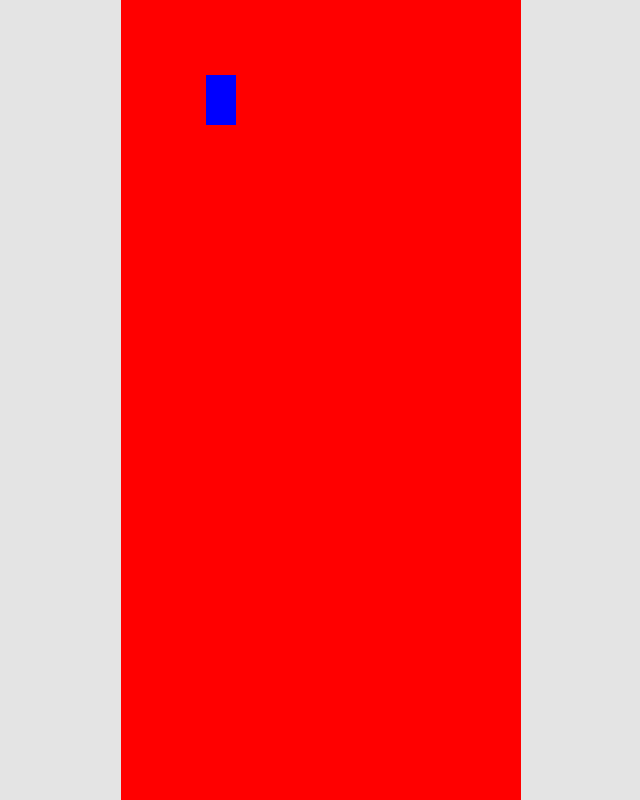
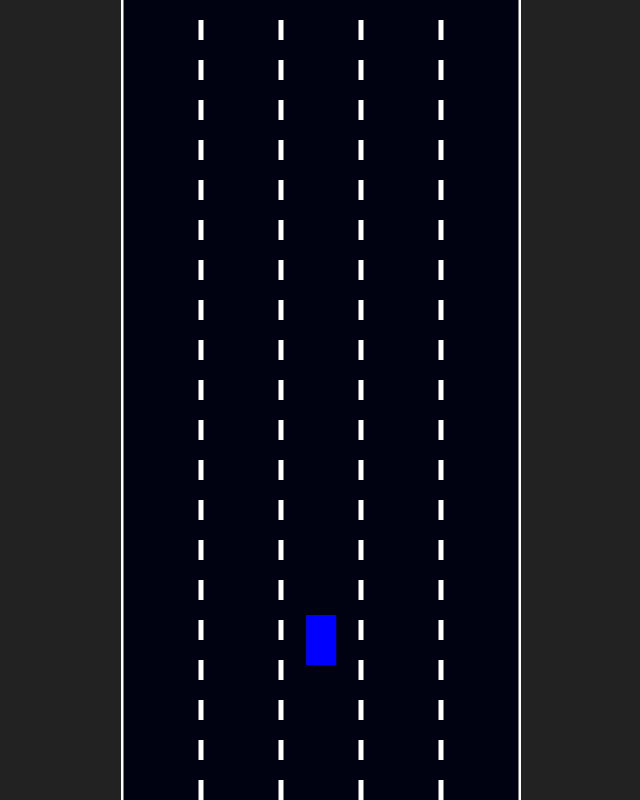
Before and after one commit to WashingtonYandun/Toreto, a plain HTML site: page index.html in a window 1280 px wide. Shown: the whole page, without its empty margins (319-959 px from the left). Drawn offline with Linux system fonts and the light colour scheme.

Commit message:
feat: Road generation implemented

```diff
--- a/css/style.css
+++ b/css/style.css
@@ -6,11 +6,11 @@
 .container {
     max-width: 100%;
     min-height: 100vh;
-    background-color: rgb(228, 228, 228);
+    background-color: #222222;
     display: flex;
     justify-content: center;
     align-items: center;
 }
 #canvas {
-    background-color: red;
+    background-color: #000111;
 }
--- a/index.html
+++ b/index.html
@@ -12,6 +12,8 @@
         <script defer type="module" src="js/main.js"></script>
         <script defer type="module" src="js/car.js"></script>
         <script defer type="module" src="js/controls.js"></script>
+        <script defer type="module" src="js/road.js"></script>
+        <script defer type="module" src="js/utils.js"></script>
     </head>
     <body>
         <div class="container">
--- a/js/car.js
+++ b/js/car.js
@@ -8,9 +8,10 @@ class Car {
         this.height = height;
 
         this.speed = 0;
-        this.aceleration = 0.1;
-        this.maxSpeed = 5;
-        this.friction = 0.02;
+        this.aceleration = 0.2;
+        this.maxSpeed = 4;
+        this.friction = 0.045;
+        this.rotation = 0.02;
 
         this.angle = 0;
 
@@ -68,10 +69,10 @@ class Car {
             const flip = this.speed > 0 ? 1 : -1;
             // rotation of the car
             if (this.controls.right) {
-                this.angle -= this.aceleration * flip;
+                this.angle -= this.rotation * flip;
             }
             if (this.controls.left) {
-                this.angle += this.aceleration * flip;
+                this.angle += this.rotation * flip;
             }
         }
 
--- a/js/main.js
+++ b/js/main.js
@@ -1,5 +1,5 @@
 import { Car } from "./car.js";
-import { Controls } from "./controls.js";
+import { Road } from "./road.js";
 
 const canvas = document.getElementById("canvas");
 const ctx = canvas.getContext("2d");
@@ -7,16 +7,21 @@ const ctx = canvas.getContext("2d");
 canvas.width = 400;
 canvas.height = window.innerHeight;
 
-const car = new Car(100, 100, 30, 50);
-car.draw(ctx);
-
-animate();
+const road = new Road(canvas.width / 2, canvas.width);
+const car = new Car(road.getLaneCenter(2), 100, 30, 50);
 
 function animate() {
     ctx.clearRect(0, 0, canvas.width, canvas.height);
+    car.update();
 
-    car.update();
+    ctx.save();
+    ctx.translate(0, -car.y + canvas.height * 0.8);
+
+    road.draw(ctx);
     car.draw(ctx);
 
+    ctx.restore();
     requestAnimationFrame(animate);
 }
+
+animate();
--- /dev/null
+++ b/js/road.js
@@ -0,0 +1,73 @@
+import { lerp } from "./utils.js";
+
+class Road {
+    constructor(x, width, laneCount = 5) {
+        const infinity = 100_000;
+
+        this.x = x;
+        this.width = width;
+        this.laneCount = laneCount;
+
+        this.left = x - this.width / 2;
+        this.right = x + this.width / 2;
+        this.top = -infinity;
+        this.bottom = infinity;
+
+        const topLeft = {
+            x: this.left,
+            y: this.top,
+        };
+        const topRight = {
+            x: this.right,
+            y: this.top,
+        };
+        const bottomLeft = {
+            x: this.left,
+            y: this.bottom,
+        };
+        const bottomRight = {
+            x: this.right,
+            y: this.bottom,
+        };
+
+        this.borders = [
+            [topLeft, bottomLeft],
+            [topRight, bottomRight],
+        ];
+    }
+
+    getLaneCenter(lane) {
+        const laneWidth = this.width / this.laneCount;
+        return (
+            this.left +
+            laneWidth / 2 +
+            Math.min(lane, this.laneCount - 1) * laneWidth
+        );
+    }
+
+    draw(ctx) {
+        ctx.lineWidth = 5;
+        ctx.strokeStyle = "#ffffff";
+
+        for (let i = 1; i <= this.laneCount - 1; i++) {
+            const x = lerp(this.left, this.right, i / this.laneCount);
+
+            ctx.setLineDash([20, 20]);
+            ctx.beginPath();
+            ctx.moveTo(x, this.top);
+            ctx.lineTo(x, this.bottom);
+            ctx.stroke();
+        }
+
+        ctx.setLineDash([]);
+
+        this.borders.forEach((border) => {
+            ctx.beginPath();
+            ctx.moveTo(border[0].x, border[0].y);
+            ctx.lineTo(border[1].x, border[1].y);
+            ctx.stroke();
+        });
+    }
+}
+
+export { Road };
--- /dev/null
+++ b/js/utils.js
@@ -0,0 +1,5 @@
+function lerp(a, b, t) {
+    return a + (b - a) * t;
+}
+
+export { lerp };
```
Also changed, not shown: js/sensor.js (added).
